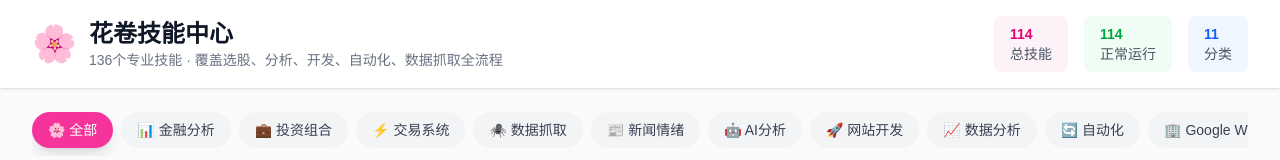
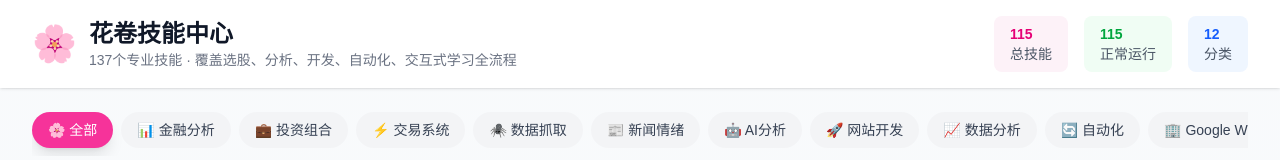
Before and after one commit to jadrankaahmd-png/huajuan-showcase, a Next.js app: page /skills in a window 1280 px wide. Shown: the top 160 px of the page. Built offline with nearby package versions, Linux system fonts and the light colour scheme.

Commit message:
feat: 新增交互式学习系统（137个技能）+ 知识库展示页面

```diff
--- a/app/skills/page.tsx
+++ b/app/skills/page.tsx
@@ -142,9 +142,12 @@ const skills: Skill[] = [
   { name: 'Agent Reach YouTube', description: 'YouTube视频和字幕提取', category: 'Agent Reach', status: 'active', icon: '📹' },
   { name: 'Agent Reach Bilibili', description: 'B站视频和字幕提取', category: 'Agent Reach', status: 'active', icon: '🎬' },
   { name: 'Agent Reach Web Scraper', description: '任意网页读取（Jina Reader）', category: 'Agent Reach', status: 'active', icon: '🌐' },
+
+  // 交互式学习系统（1个）🆕
+  { name: 'Interactive Learning System', description: '基于Interactive Benchmarks论文的交互式学习系统', category: '交互式学习', status: 'active', icon: '🧠' },
 ];
 
-const categories = ['全部', '金融分析', '投资组合', '交易系统', '数据抓取', '新闻情绪', 'AI分析', '网站开发', '数据分析', '自动化', 'Google Workspace', 'Agent Reach'];
+const categories = ['全部', '金融分析', '投资组合', '交易系统', '数据抓取', '新闻情绪', 'AI分析', '网站开发', '数据分析', '自动化', 'Google Workspace', 'Agent Reach', '交互式学习'];
 
 const categoryIcons: Record<string, string> = {
   '全部': '🌸',
@@ -159,6 +162,7 @@ const categoryIcons: Record<string, string> = {
   '自动化': '🔄',
   'Google Workspace': '🏢',
   'Agent Reach': '🔗',
+  '交互式学习': '🧠',
 };
 
 export default function SkillsPage() {
@@ -185,7 +189,7 @@ export default function SkillsPage() {
                 <span className="text-4xl">🌸</span>
                 <div>
                   <h1 className="text-2xl font-bold text-gray-900">花卷技能中心</h1>
-                  <p className="text-sm text-gray-500">136个专业技能 · 覆盖选股、分析、开发、自动化、数据抓取全流程</p>
+                  <p className="text-sm text-gray-500">137个专业技能 · 覆盖选股、分析、开发、自动化、交互式学习全流程</p>
                 </div>
               </a>
             </div>
@@ -299,6 +303,10 @@ export default function SkillsPage() {
               <div className="text-3xl font-bold text-yellow-500 mb-1">7</div>
               <div className="text-sm text-gray-600">Agent Reach</div>
             </div>
+            <div className="text-center bg-white rounded-lg p-4 shadow-sm">
+              <div className="text-3xl font-bold text-purple-600 mb-1">1</div>
+              <div className="text-sm text-gray-600">交互式学习</div>
+            </div>
           </div>
         </div>
       </div>
```
